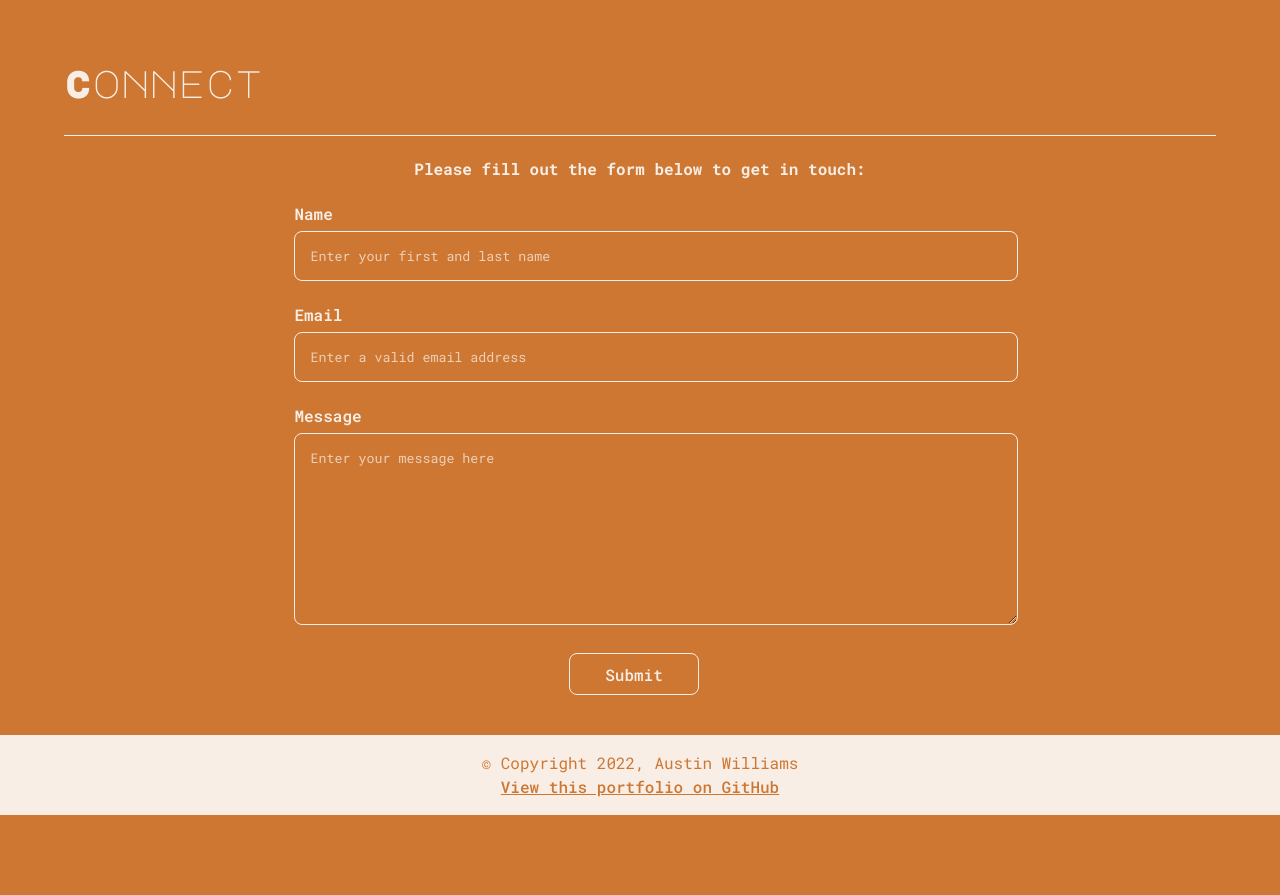
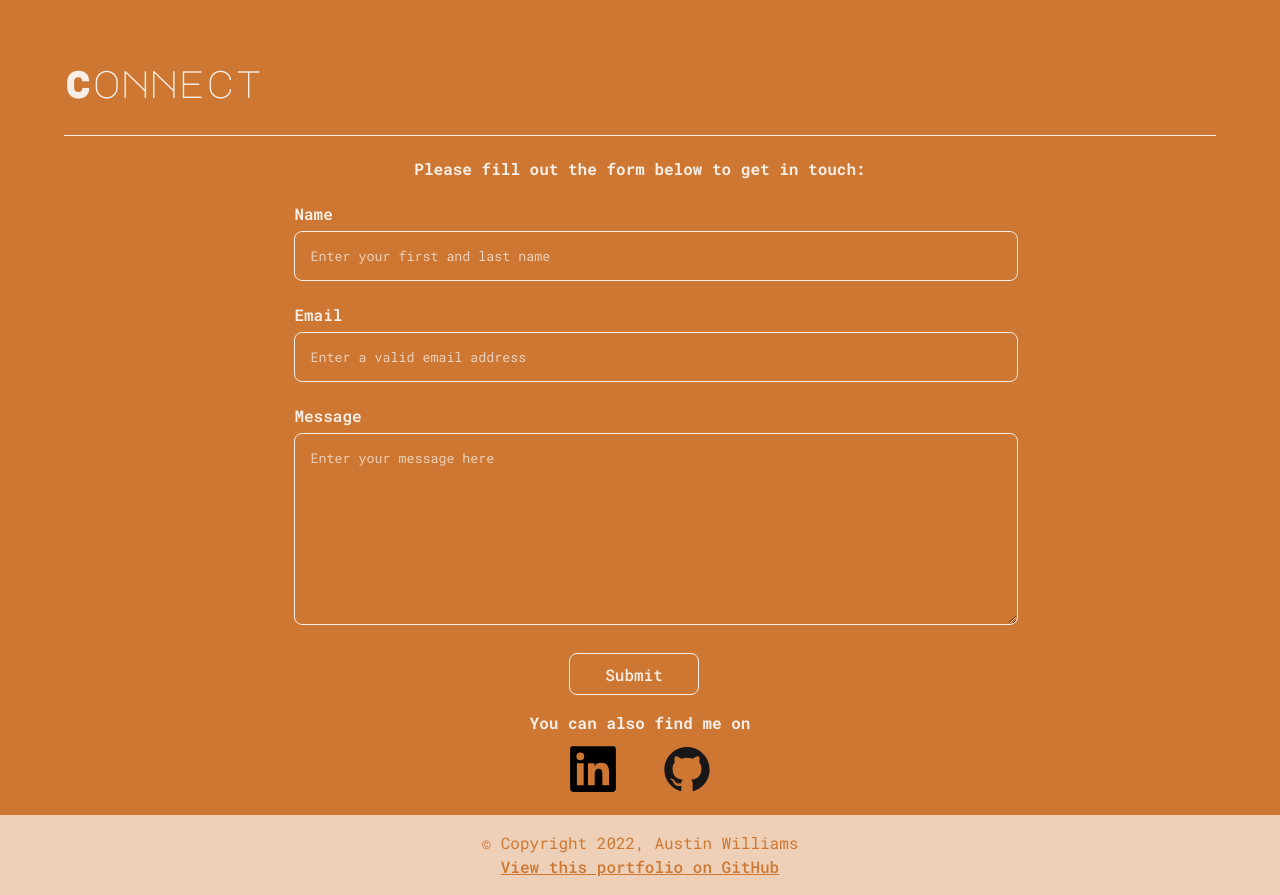
Before and after one commit to austingw/portfolio-site, a React (Vite) app: page /#home in a window 1280 px wide. Shown: the part 2680-3575 px from the top of the page. Before the commit the page ends 3495 px from the top, so only its background shows below. Built offline with nearby package versions, Linux system fonts and the light colour scheme.

Commit message:
Add social media icons to contact section

```diff
--- a/src/components/Contact.jsx
+++ b/src/components/Contact.jsx
@@ -19,6 +19,28 @@
       ) : (
         <ContactForm handleSubmit={handleSubmit} />
       )}
+      <div className="social-media">
+        <b>You can also find me on</b>
+        <div className="social-icons">
+          <a href="https://linkedin.com/in/austingw">
+            <svg viewBox="0 0 128 128">
+              <path d="M116 3H12a8.91 8.91 0 00-9 8.8v104.42a8.91 8.91 0 009 8.78h104a8.93 8.93 0 009-8.81V11.77A8.93 8.93 0 00116 3zM39.17 107H21.06V48.73h18.11zm-9-66.21a10.5 10.5 0 1110.49-10.5 10.5 10.5 0 01-10.54 10.48zM107 107H88.89V78.65c0-6.75-.12-15.44-9.41-15.44s-10.87 7.36-10.87 15V107H50.53V48.73h17.36v8h.24c2.42-4.58 8.32-9.41 17.13-9.41C103.6 47.28 107 59.35 107 75z"></path>
+            </svg>
+          </a>
+          <a href="https://github.com/austingw">
+            <svg viewBox="0 0 128 128">
+              <g fill="#181616">
+                <path
+                  fill-rule="evenodd"
+                  clip-rule="evenodd"
+                  d="M64 5.103c-33.347 0-60.388 27.035-60.388 60.388 0 26.682 17.303 49.317 41.297 57.303 3.017.56 4.125-1.31 4.125-2.905 0-1.44-.056-6.197-.082-11.243-16.8 3.653-20.345-7.125-20.345-7.125-2.747-6.98-6.705-8.836-6.705-8.836-5.48-3.748.413-3.67.413-3.67 6.063.425 9.257 6.223 9.257 6.223 5.386 9.23 14.127 6.562 17.573 5.02.542-3.903 2.107-6.568 3.834-8.076-13.413-1.525-27.514-6.704-27.514-29.843 0-6.593 2.36-11.98 6.223-16.21-.628-1.52-2.695-7.662.584-15.98 0 0 5.07-1.623 16.61 6.19C53.7 35 58.867 34.327 64 34.304c5.13.023 10.3.694 15.127 2.033 11.526-7.813 16.59-6.19 16.59-6.19 3.287 8.317 1.22 14.46.593 15.98 3.872 4.23 6.215 9.617 6.215 16.21 0 23.194-14.127 28.3-27.574 29.796 2.167 1.874 4.097 5.55 4.097 11.183 0 8.08-.07 14.583-.07 16.572 0 1.607 1.088 3.49 4.148 2.897 23.98-7.994 41.263-30.622 41.263-57.294C124.388 32.14 97.35 5.104 64 5.104z"
+                ></path>
+                <path d="M26.484 91.806c-.133.3-.605.39-1.035.185-.44-.196-.685-.605-.543-.906.13-.31.603-.395 1.04-.188.44.197.69.61.537.91zm2.446 2.729c-.287.267-.85.143-1.232-.28-.396-.42-.47-.983-.177-1.254.298-.266.844-.14 1.24.28.394.426.472.984.17 1.255zM31.312 98.012c-.37.258-.976.017-1.35-.52-.37-.538-.37-1.183.01-1.44.373-.258.97-.025 1.35.507.368.545.368 1.19-.01 1.452zm3.261 3.361c-.33.365-1.036.267-1.552-.23-.527-.487-.674-1.18-.343-1.544.336-.366 1.045-.264 1.564.23.527.486.686 1.18.333 1.543zm4.5 1.951c-.147.473-.825.688-1.51.486-.683-.207-1.13-.76-.99-1.238.14-.477.823-.7 1.512-.485.683.206 1.13.756.988 1.237zm4.943.361c.017.498-.563.91-1.28.92-.723.017-1.308-.387-1.315-.877 0-.503.568-.91 1.29-.924.717-.013 1.306.387 1.306.88zm4.598-.782c.086.485-.413.984-1.126 1.117-.7.13-1.35-.172-1.44-.653-.086-.498.422-.997 1.122-1.126.714-.123 1.354.17 1.444.663zm0 0"></path>
+              </g>
+            </svg>
+          </a>
+        </div>
+      </div>
     </div>
   );
 }
--- a/src/style.css
+++ b/src/style.css
@@ -88,6 +88,11 @@
 
 h5 {
   font-family: "Roboto Mono", monospace;
+}
+
+svg {
+  height: 48px;
+  width: 48px;
 }
 
 .App {
@@ -263,6 +268,24 @@
   justify-content: start;
 }
 
+.social-media {
+  display: flex;
+  flex-direction: column;
+  align-items: center;
+  justify-content: center;
+  padding-bottom: 2vh;
+}
+
+.social-icons {
+  display: flex;
+  flex-direction: row;
+  width: 100%;
+  align-items: center;
+  justify-content: space-evenly;
+  gap: 6px;
+  padding-top: 10px;
+}
+
 .footer {
   background-color: var(--main-color);
   color: var(--main-backgroundColor);
@@ -274,6 +297,7 @@
   justify-content: center;
   min-width: 100%;
   height: 10vh;
+  opacity: 75%;
 }
 
 .footer a {
@@ -287,7 +311,7 @@
 
 .form-container {
   height: 100%;
-  padding-bottom: 5vh;
+  padding-bottom: 2vh;
   max-width: 60%;
   display: flex;
   flex-direction: column;
```
Also changed, not shown: src/assets/github.svg (deleted).
